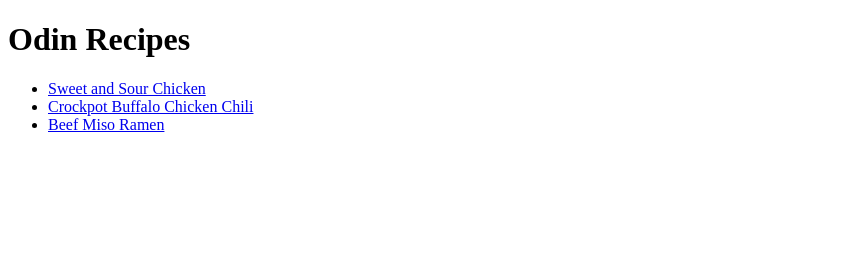
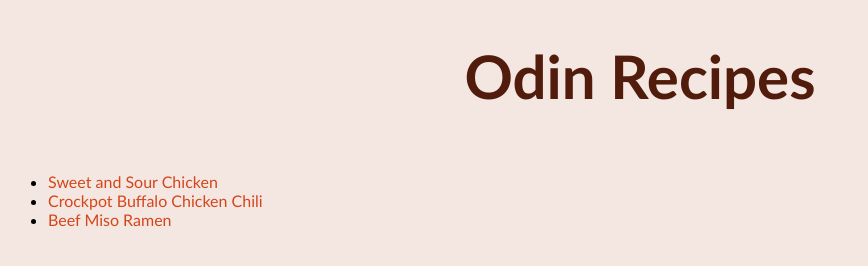
Before and after one commit to mikomik09/odin-recipes, a plain HTML site: page index.html in a window 1280 px wide. Shown: the whole page, without its empty margins (0-868 px from the left). Drawn offline with Linux system fonts and the light colour scheme.

Commit message:
add stylesheet for index.html' git status

```diff
--- a/index.html
+++ b/index.html
@@ -3,6 +3,7 @@
 <head>
 <meta charset="utf-8">
 <title>Odin Recipes</title>
+<link href="./styles.css" rel="stylesheet">
 </head>
 <body>
     <h1>Odin Recipes</h1>
--- a/styles.css
+++ b/styles.css
@@ -0,0 +1,23 @@
+body{
+    background-color: #F4E7E1;
+    font-family: "Trebuchet MS", 'Verdana', sans-serif;
+}
+h1{
+    text-align: center;
+    font-size: 60px;
+    color: #521C0D;
+    margin-bottom: 60px;
+}
+
+.link{
+    text-align: center;
+    list-style: none;
+    padding-top: 15px;
+    padding-bottom: 15px;
+    font-size: 25px;
+
+}
+a{
+    text-decoration: none;
+    color: #D5451B;
+}
```
